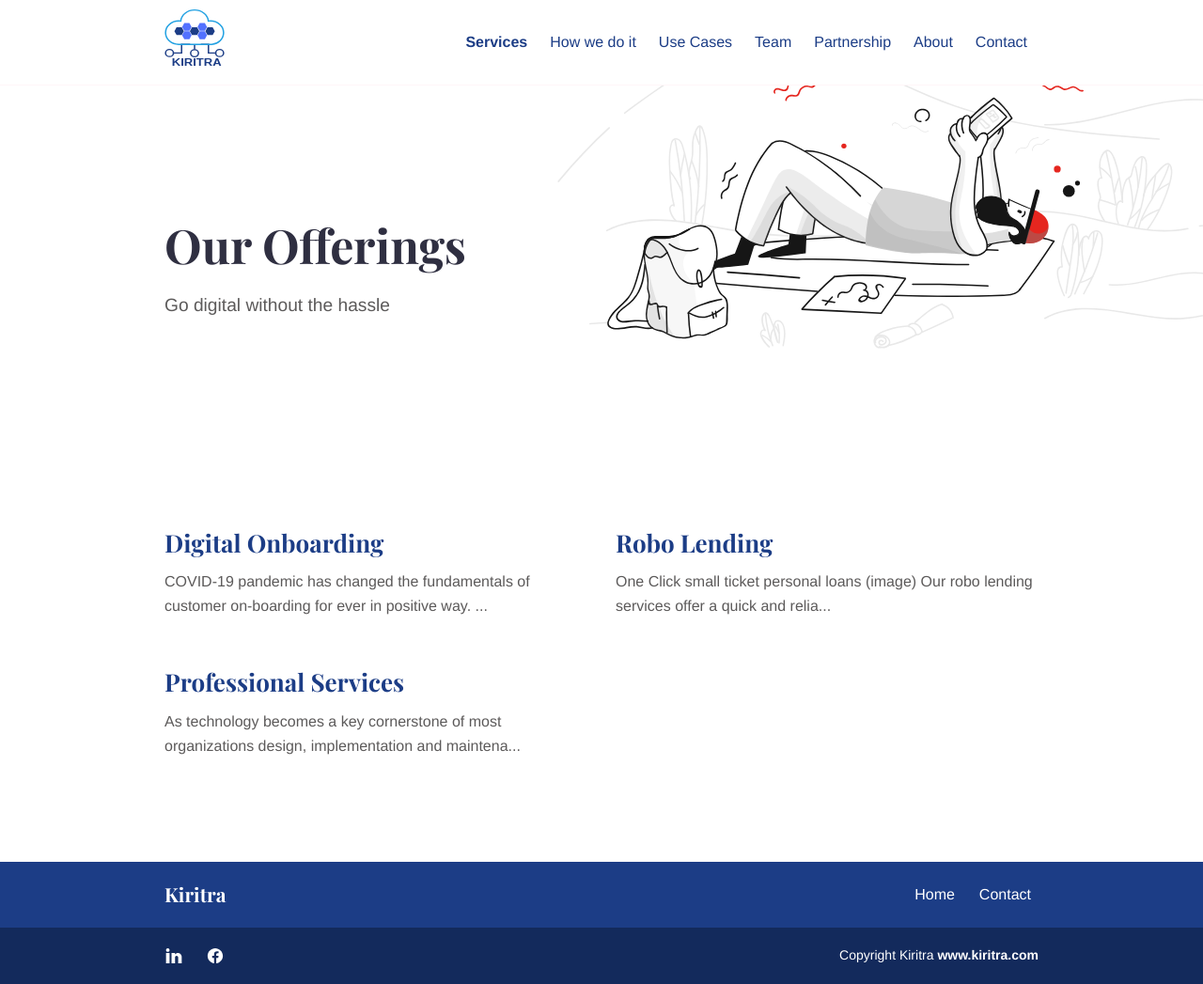
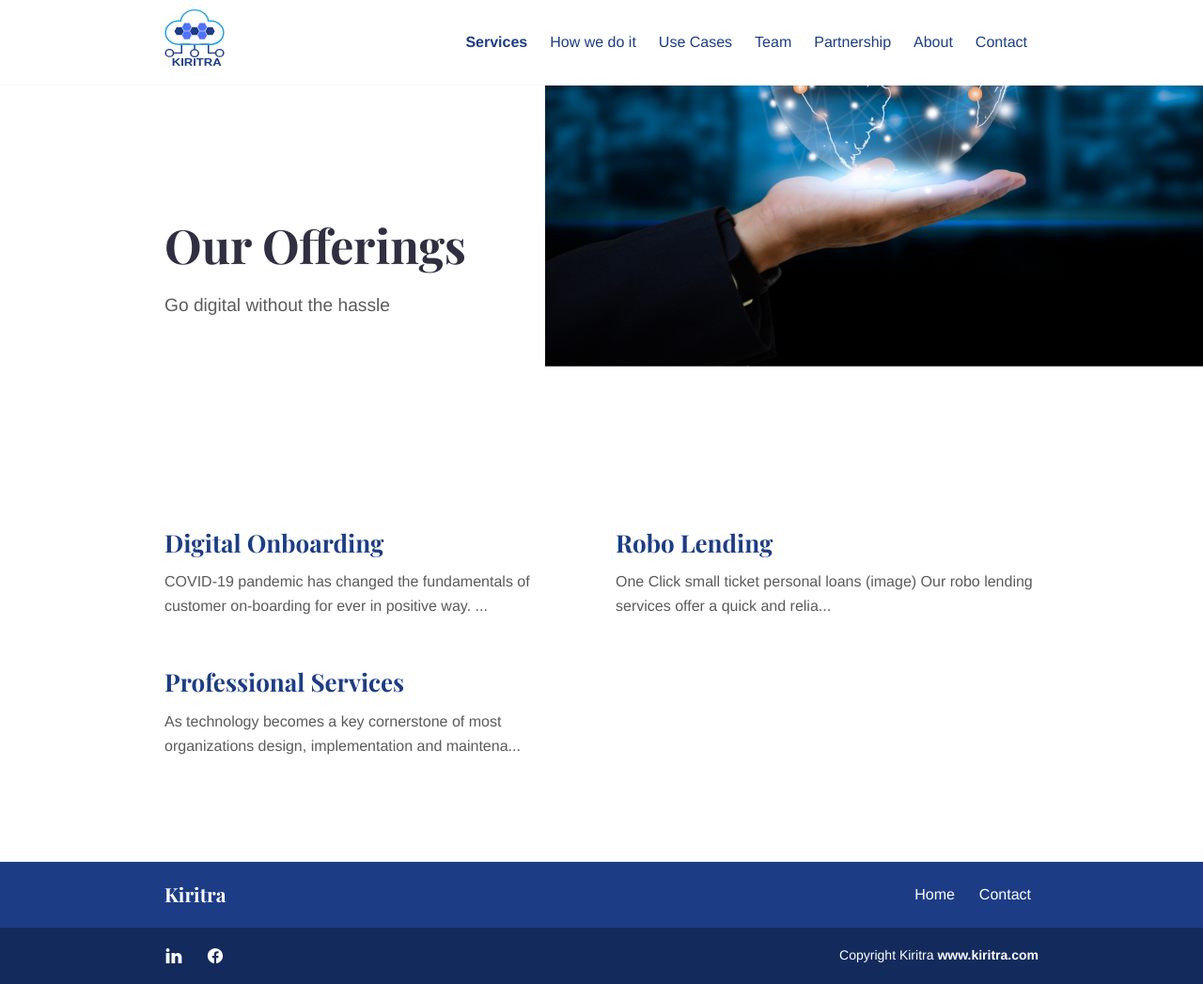
Before and after one commit to Kiritra/Kiritra.com, a Jekyll site: the page built from services.md, in a window 1280 px wide. Shown: the whole page at 94% size. Built offline with Jekyll 4.4.1, drawn with Linux system fonts in a browser that asks for light colours.

Commit message:
Update services.md

```diff
--- a/services.md
+++ b/services.md
@@ -2,7 +2,7 @@
 title: Services
 layout: services
 description: Services
-intro_image: "images/illustrations/reading.svg"
+intro_image: "images/illustrations/Offerings.png"
 intro_image_absolute: true
 intro_image_hide_on_mobile: true
 ---
```
